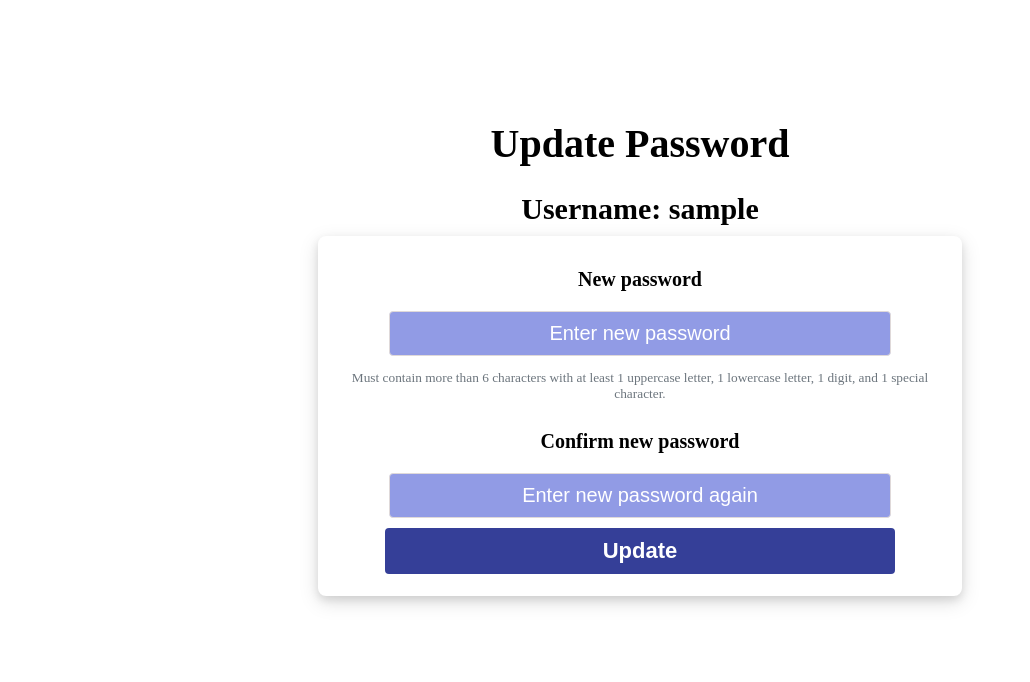
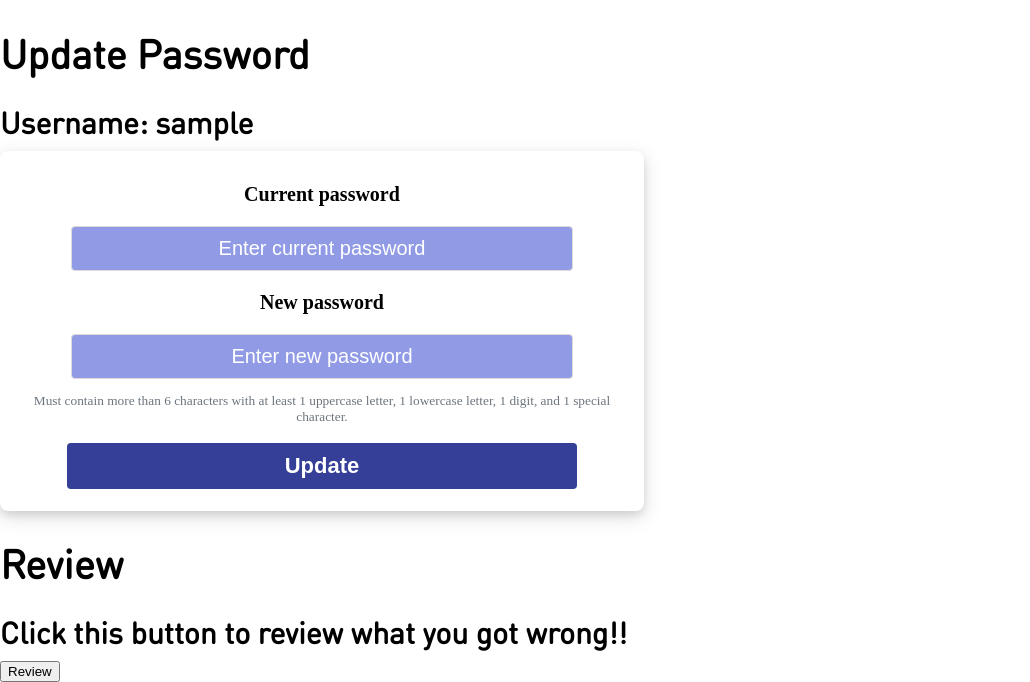
Before and after one commit to a0a912/Group-22-Agile, a Flask app: page /profile in a window 1280 px wide. Shown: the part 160-842 px from the top of the page, without its empty margins (0-1030 px from the left). Before the commit the page ends 766 px from the top, so only its background shows below. Run offline with Flask 3, Linux system fonts and the light colour scheme; the visitor is signed in with stand-in values (Sample User, id 1).

Commit message:
css changes profile page

```diff
--- a/static/bootstrap/css/profile.css
+++ b/static/bootstrap/css/profile.css
@@ -89,9 +89,9 @@ body {
 }
 
 .container {
-    text-align: center;
+
     position: relative;
-    margin-top: 120px;
+    margin-top: 10px;
 }
 
 h1 {
@@ -99,6 +99,7 @@ h1 {
     font-weight: bold;
     margin-bottom: 20px;
     color: #000000;
+    font-family: 'din-round';
 }
 
 h2 {
@@ -106,6 +107,7 @@ h2 {
     font-weight: bold;
     margin-bottom: 10px;
     color: #000000;
+    font-family: 'din-round';
 }
 
 .logo {
@@ -122,12 +124,12 @@ h2 {
 
 .answers-form {
     width: 600px;
-    margin: 0 auto;
+    /* margin: 0 auto; */
     padding: 20px;
     border-radius: 8px;
     box-shadow: 0px 4px 8px rgba(0, 0, 0, 0.1),0px 6px 20px rgba(0, 0, 0, 0.13);
     background-color: #ffffff;
-    align-items: center;
+    text-align: center;
     border: 2px solid #ffffff;
 }
 
--- a/static/questionPage/Question.css
+++ b/static/questionPage/Question.css
@@ -478,16 +478,19 @@ body.dark-mode {
 
 }
 
+
+
 .QuestionReview{
     display: flex;
     height: 80px;
     width: auto;
-    background-color: white;
+    background-color: #5b6bfd;
     box-shadow: 0 2px 4px rgba(0, 0, 0, 0.2);
     justify-content: center;
     margin-bottom: 20px;
     transform-style: preserve-3d;
     transition: transform 0.6s;
+    border-radius: 15px;
 
 }
 .QuestionReview .front,
@@ -593,6 +596,7 @@ background-color: #F6F7FB;
     height: 60px;
 }
 
+
 }
 
 @media screen and (max-width: 700px){
--- a/templates/profile.html
+++ b/templates/profile.html
@@ -32,18 +32,6 @@
       <div class="container">
         <h1>Update Password</h1>
           <h2>Username: {{ username }}</h2>
-            <form class="answers-form" action="/profile/update/password" method="POST">
-                <!-- New password -->
-                <label id="answers-label" for="new_password">New password</label>
-                <input class="input-field" type="password" name="new_password" placeholder="Enter new password" required minlength="6" pattern="(?=.*[a-z])(?=.*[A-Z])(?=.*[0-9]).{6,}">
-                <br>
-                <small class="form-text text-muted">Must contain more than 6 characters with at least 1 uppercase letter, 1 lowercase letter, 1 digit, and 1 special character.</small>
-                <br>
-                <!-- Confirm New Password-->
-                <label id="answers-label" for="confirm_new_password">Confirm new password</label>
-                <input class="input-field" type="password" name="confirm_new_password" placeholder="Enter new password again" required minlength="6" pattern="(?=.*[a-z])(?=.*[A-Z])(?=.*[0-9]).{6,}">
-                <button type="submit" class="answers-button">Update</button>
-            </form>
             {% with messages = get_flashed_messages(with_categories=true) %}
             {% if messages %}
                 {% for category, message in messages %}
@@ -59,6 +47,25 @@
                 {% endfor %}
             {% endif %}
             {% endwith %}
+            <form class="answers-form" action="/profile/update/password" method="POST">
+                <!-- Current Password-->
+                <label id="answers-label" for="password">Current password</label>
+                <input class="input-field" type="password" name="password" placeholder="Enter current password" required minlength="6" pattern="(?=.*[a-z])(?=.*[A-Z])(?=.*[0-9]).{6,}">
+                <br>
+                <!-- New password -->
+                <label id="answers-label" for="new_password">New password</label>
+                <input class="input-field" type="password" name="new_password" placeholder="Enter new password" required minlength="6" pattern="(?=.*[a-z])(?=.*[A-Z])(?=.*[0-9]).{6,}">
+                <br>
+                <small class="form-text text-muted">Must contain more than 6 characters with at least 1 uppercase letter, 1 lowercase letter, 1 digit, and 1 special character.</small>
+                <br>
+                <button type="submit" class="answers-button">Update</button>
+            </form>
+
+            <h1>Review</h1>
+            <h2>Click this button to review what you got wrong!!</h2>
+            <button type="submit" class="review-button" onclick="window.location.href='{{ url_for('review') }}'">Review</button>
+
+
       </div>
   </body>
     <script>
```
Also changed, not shown: templates/question.html (+2 -12 lines), templates/review.html (+3 -6 lines).
